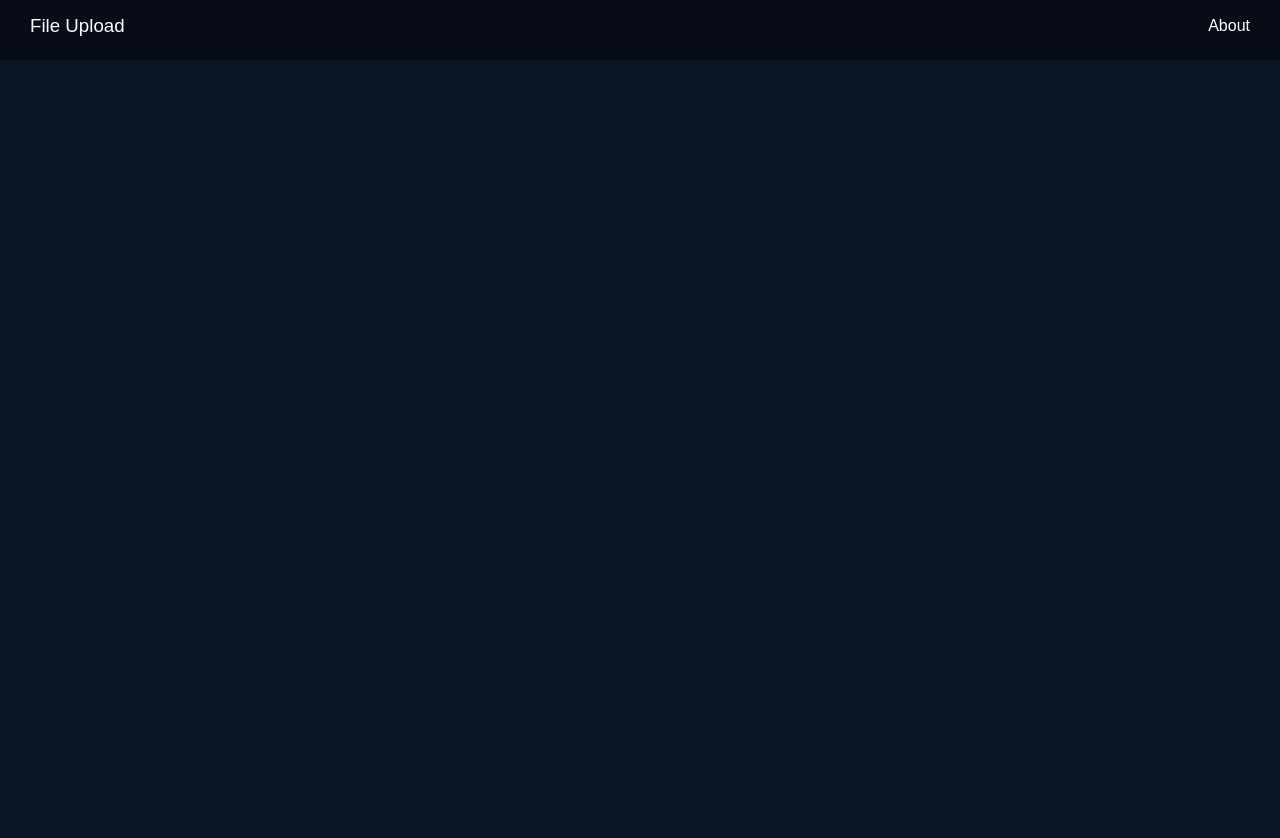
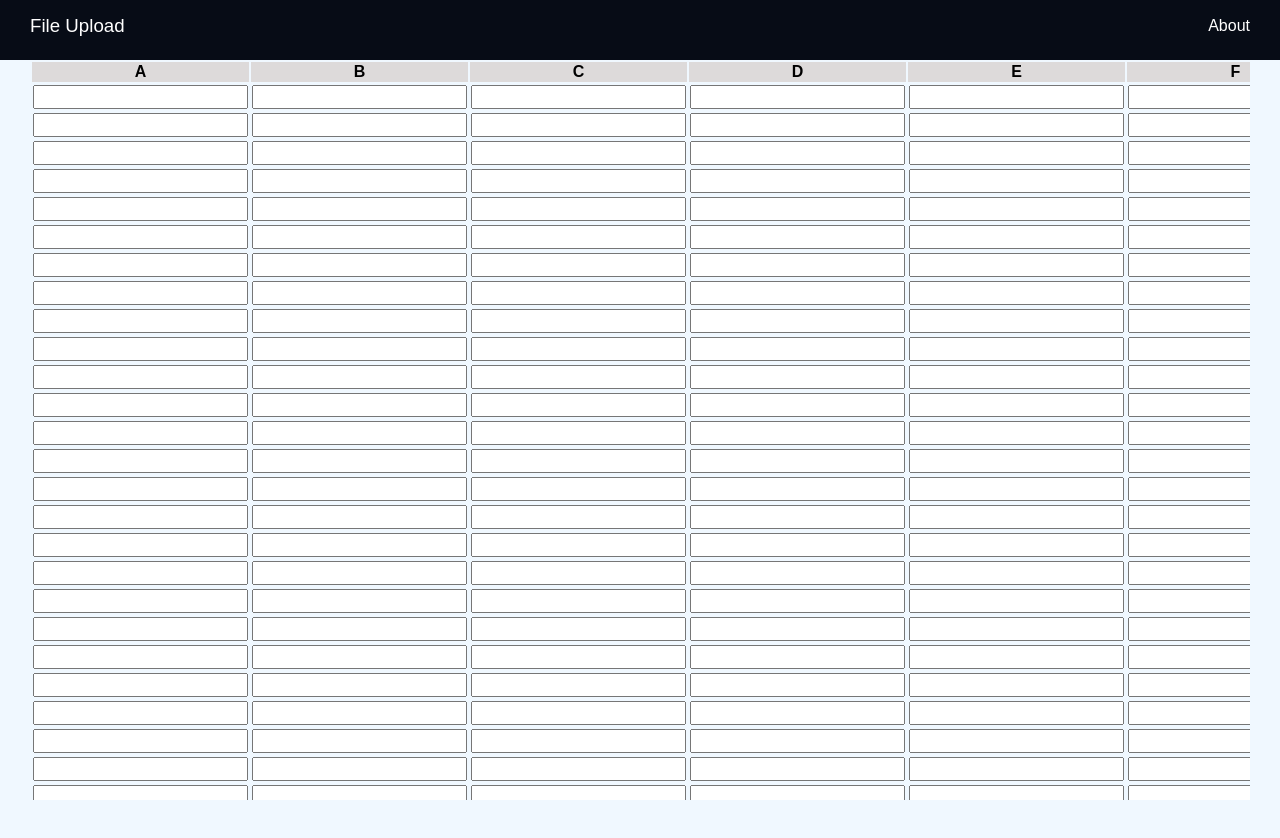
Before and after one commit to sujitIwale/sharesheet, a React (Create React App) app in the folder client/: page /sheet/edit/1 in a window 1280 px wide. Shown: the top 838 px of the page. Before the commit the page ends 800 px from the top, so only its background shows below. Built offline with nearby package versions, Linux system fonts and the light colour scheme; the HTML template or start-up script is replaced by a standard one.

Commit message:
feat: Edit sheet added

```diff
--- a/client/src/App.jsx
+++ b/client/src/App.jsx
@@ -5,6 +5,7 @@ import Header from './components/header/Header';
 import FileState from './context/file/FileState';
 import { SheetState } from './context/sheet/SheetState';
 import About from './Pages/About/About';
+import Edit from './Pages/Edit/Edit';
 import Home from './Pages/Home/Home';
 import Sheet from './Pages/Sheet/Sheet';
 
@@ -14,19 +15,20 @@ function App() {
 			<BrowserRouter>
 				<div className='container'>
 					<Header />
-					<div className='base-layout'>
 					<Switch>
 						<Route exact path='/' component={Home}></Route>
+						<SheetState>
 							<Route exact path='/sheet/:id'>
-								<SheetState>
 								<Sheet />
+							</Route>
+							<Route exact path='/sheet/edit/:id'>
+								<Edit />
+							</Route>
 						</SheetState>
-							</Route>
 						<Route exact path='/about'>
 							{About}
 						</Route>
 					</Switch>
-					</div>
 				</div>
 			</BrowserRouter>
 		</FileState>
--- /dev/null
+++ b/client/src/Pages/Edit/Edit.css
@@ -0,0 +1,17 @@
+.edit-container {
+    height: 100%;
+    width: 100%;
+    overflow: hidden;
+    background-color: aliceblue;
+}
+.edit-sheet {
+    margin: 0 30px;
+    overflow: scroll;
+    height: calc(100% - 60px);
+}
+
+.edit-table {
+}
+.edit-table input{
+    font-size: medium;
+}
--- /dev/null
+++ b/client/src/Pages/Edit/Edit.js
@@ -0,0 +1,19 @@
+import React from 'react';
+import EditSheetRow from '../../components/EditSheet/EditSheetRow';
+import SheetHeader from '../../components/EditSheet/SheetHeader';
+import './Edit.css';
+
+const Edit = () => {
+	return (
+		<div className='edit-container'>
+			<div className='edit-sheet'>
+				<table className='edit-table'>
+					<SheetHeader />
+					{Array(200).fill(<EditSheetRow />)}
+				</table>
+			</div>
+		</div>
+	);
+};
+
+export default Edit;
--- a/client/src/Pages/Home/Home.jsx
+++ b/client/src/Pages/Home/Home.jsx
@@ -15,6 +15,56 @@ const Home = () => {
 	const fileContext = useContext(FileContext);
 	const { setModalOpen, modalOpen, error } = fileContext;
 	const sheets = [
+		{
+			id: 1,
+			name: 'first sheet',
+			owner: 'sujit',
+		},
+		{
+			id: 1,
+			name: 'first sheet',
+			owner: 'sujit',
+		},
+		{
+			id: 1,
+			name: 'first sheet',
+			owner: 'sujit',
+		},
+		{
+			id: 1,
+			name: 'first sheet',
+			owner: 'sujit',
+		},
+		{
+			id: 1,
+			name: 'first sheet',
+			owner: 'sujit',
+		},
+		{
+			id: 1,
+			name: 'first sheet',
+			owner: 'sujit',
+		},
+		{
+			id: 1,
+			name: 'first sheet',
+			owner: 'sujit',
+		},
+		{
+			id: 1,
+			name: 'first sheet',
+			owner: 'sujit',
+		},
+		{
+			id: 1,
+			name: 'first sheet',
+			owner: 'sujit',
+		},
+		{
+			id: 1,
+			name: 'first sheet',
+			owner: 'sujit',
+		},
 		{
 			id: 1,
 			name: 'first sheet',
--- /dev/null
+++ b/client/src/components/EditSheet/EditSheet.css
@@ -0,0 +1,18 @@
+
+.edit-table-header {
+    top: 0;
+    position: sticky;
+}
+
+.edit-table-header_el  {
+    /* border: 1px solid black; */
+    text-align: center;
+    background-color: rgb(221, 218, 218);
+    color: black;
+    width: 300px;
+
+}
+
+.edit-table-header_el :hover {
+    background-color: rgb(235, 229, 229);
+}
--- /dev/null
+++ b/client/src/components/EditSheet/EditSheetRow.js
@@ -0,0 +1,17 @@
+import React from 'react';
+
+const EditSheetRow = () => {
+	return (
+		<tr className='edit-sheet-row'>
+			{Array(26)
+				.fill('a')
+				.map((el, i) => (
+					<td className='edit-sheet-header_el'>
+						<input className='edit-sheet-input' />
+					</td>
+				))}
+		</tr>
+	);
+};
+
+export default EditSheetRow;
--- /dev/null
+++ b/client/src/components/EditSheet/SheetHeader.js
@@ -0,0 +1,18 @@
+import React from 'react';
+import './EditSheet.css';
+
+const SheetHeader = () => {
+	return (
+		<tr className='edit-table-header'>
+			{Array(26)
+				.fill('a')
+				.map((el, i) => (
+					<th className='edit-table-header_el'>
+						{String.fromCharCode(65 + i)}
+					</th>
+				))}
+		</tr>
+	);
+};
+
+export default SheetHeader;
--- a/client/src/components/SheetsCollection/SheetCard/SheetCard.css
+++ b/client/src/components/SheetsCollection/SheetCard/SheetCard.css
@@ -2,6 +2,7 @@
     display: flex;
     flex-direction: row;
     justify-content: space-between;
+    border-bottom: 1px solid rgb(36, 36, 36);
 }
 
 .sheet-card >div{
--- a/client/src/context/file/FileState.jsx
+++ b/client/src/context/file/FileState.jsx
@@ -44,8 +44,7 @@ const FileState = (props) => {
 			if (res && res.status === 'success') {
 				setLoading();
 				setFileData(res.data);
-				console.log(res.data);
-				window.d = res.data;
+				document.location.assign(`/sheet/123`);
 			}
 		});
 	};
```
Lines whose indentation alone changed are shown as unchanged.
